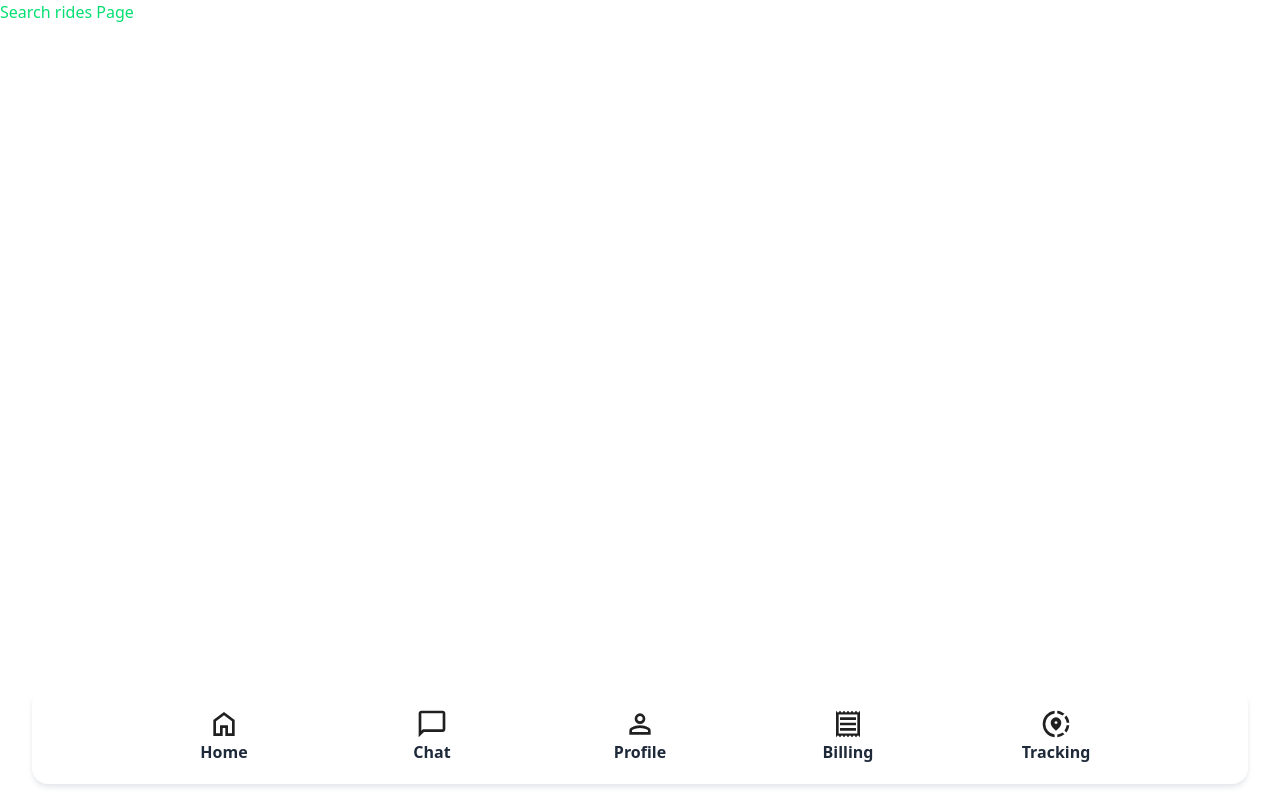
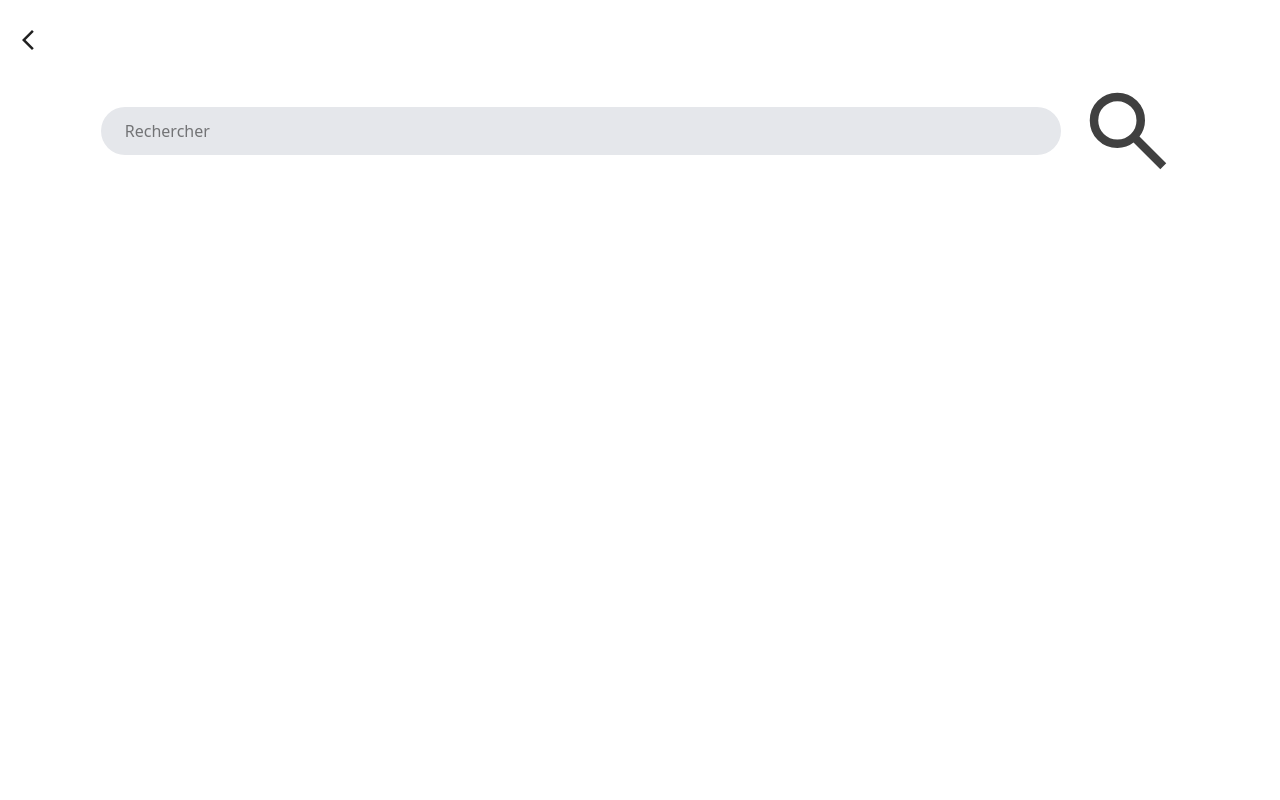
Before and after one commit to PIL-2425-Group-27/PIL1_2425_27, a React (Vite) app in the folder you_go_app/frontend/: page /SearchRides in a window 1280 px wide. Built offline with nearby package versions, Linux system fonts and the light colour scheme; what tailwindcss-animated would draw is missing.

Commit message:
feat: Add SearchBar component and integrate it into SearchRides page; update Navbar positioning and add new SVG icons

```diff
--- a/you_go_app/frontend/src/components/Navbar.jsx
+++ b/you_go_app/frontend/src/components/Navbar.jsx
@@ -5,7 +5,7 @@ function Navbar(props) {
     let active = props.active;
     return (
         <>
-            <div className='absolute bottom-[2vh] w-full flex flex-col items-center justify-center'>
+            <div className='fixed bottom-[2vh] w-full flex flex-col items-center justify-center'>
                 <nav className=' text-white w-[95%] bg-white rounded-2xl shadow-md shadow-gray-200 p-4 flex flex-col items-center justify-center'>
                     <ul className='w-full flex flex-row items-center justify-evenly'>
                         <li><NavItem icon={'./src/assets/icons/home.svg'} content={'Home'} link={'/'} active={active == 'home'}/></li>
--- /dev/null
+++ b/you_go_app/frontend/src/components/SearchBar.jsx
@@ -0,0 +1,22 @@
+import React from 'react'
+
+function SearchBar() {
+    return (
+        <>
+            <div className='absolute top-[10vh] flex flex-row items-center justify-center gap-4 w-full '>
+                <input
+                className='focus:outline-none w-[75%] h-11 rounded-4xl p-6 bg-gray-200'
+                type="text"
+                placeholder='Rechercher'
+                 />
+                 <button type="submit">
+                    <img
+                    className='w-[8vw]'
+                    src="./src/assets/icons/search2.svg" alt="" />
+                 </button>
+            </div>
+        </>
+    )
+}
+
+export default SearchBar
--- a/you_go_app/frontend/src/pages/Home.jsx
+++ b/you_go_app/frontend/src/pages/Home.jsx
@@ -29,9 +29,16 @@ function Home() {
     return (
         <>
             <div className='relative w-full h-screen flex flex-col items-center animate-fade'>
-                <div className='w-full  bg-[#ffcd74] rounded-b-3xl px-[4vw] pt-[4vh] pb-[4vw] flex flex-col justify-center gap-[3vh]'>
+                <div className='relative w-full  bg-[#ffcd74] rounded-b-3xl px-[4vw] pt-[4vh] pb-[4vw] flex flex-col justify-center gap-[3vh]'>
                     <h1 className='text-3xl font-bold mt-8 text-white'>Bonjour {user}</h1>
-                    <a className='absolute top-[4vh] right-[2vh] text-3xl'>search</a>
+                    <a
+                        href='/SearchRides'
+                        className='absolute w-[10vw] aspect-square mt-8 top-[4vh] right-[2vh] flex flex-col items-center justify-center'>
+                        <img
+                            className='w-full'
+                            src="./src/assets/icons/search.svg"
+                            alt="search" />
+                    </a>
                     <Chart />
                 </div>
                 <div className='relative w-9/10 px-4 py-10 bg-[#e8e8e8] rounded-3xl mt-9 flex flex-col'>
--- a/you_go_app/frontend/src/pages/SearchRides.jsx
+++ b/you_go_app/frontend/src/pages/SearchRides.jsx
@@ -1,9 +1,20 @@
 import Navbar from "../components/Navbar";
+import Return from "../components/Return";
+import SearchBar from "../components/SearchBar";
+
 function SearchRides() {
     return (
         <>
-            <h1 className='text-green-400'>Search rides Page</h1>
-            <Navbar/>
+        <div>
+            <Return/>
+            <SearchBar />
+            <div
+            className="w-full"
+            >
+
+            </div>
+        </div>
+
         </>
     );
 }
```
Also changed, not shown: you_go_app/frontend/src/assets/icons/search.svg (added), you_go_app/frontend/src/assets/icons/search2.svg (added).
